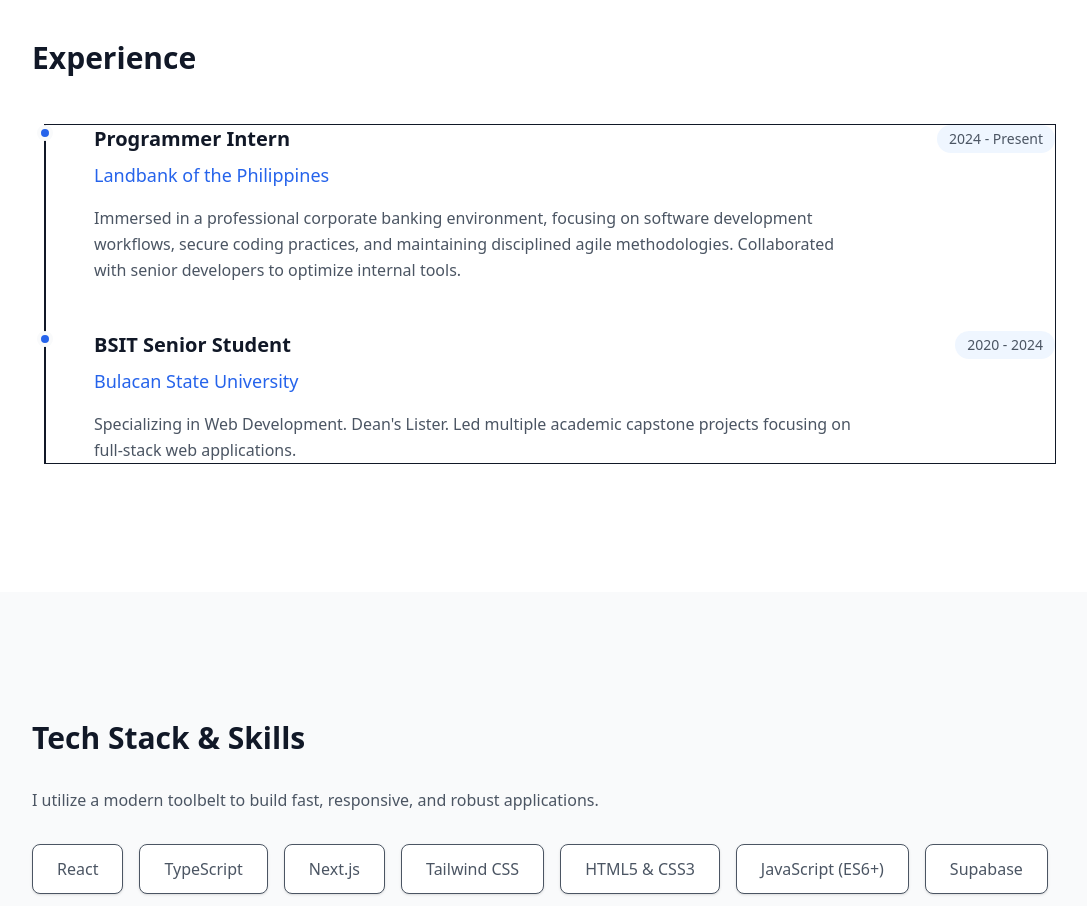
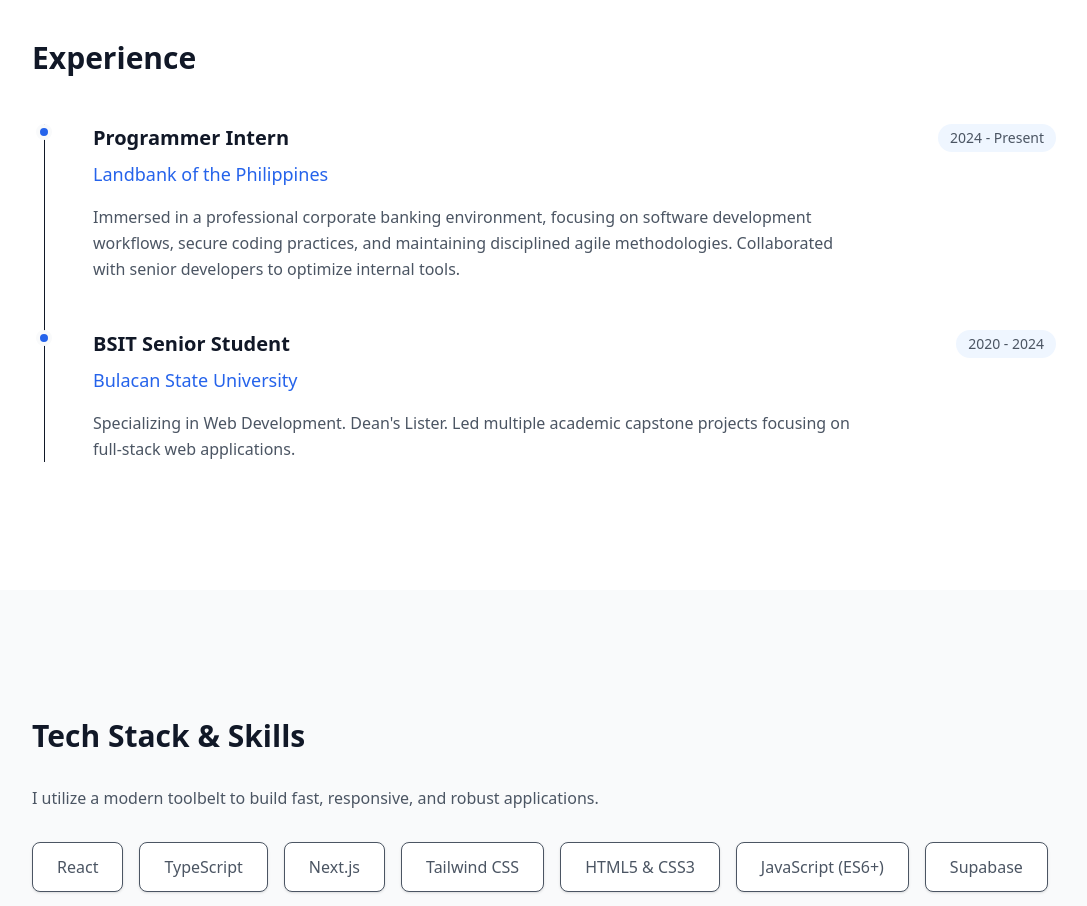
Before and after one commit to elli1216/eli, a React (Vite) app: page / in a window 1280 px wide. Shown: the part 1700-2606 px from the top of the page, without its empty margins (96-1183 px from the left). Built offline with nearby package versions, Linux system fonts and the light colour scheme.

Commit message:
feat: Refactor layout styles and update Experience component for improved design

```diff
--- a/App.tsx
+++ b/App.tsx
@@ -34,7 +34,7 @@ const App: React.FC = () => {
   return (
     <div className="min-h-screen flex flex-col overflow-x-hidden">
       <Navbar darkMode={darkMode} toggleTheme={toggleTheme} />
-      <main className="flex-grow">
+      <main className="grow">
         <Hero />
         <About />
         <Experience />
--- a/components/Experience.tsx
+++ b/components/Experience.tsx
@@ -6,11 +6,11 @@ export const Experience: React.FC = () => {
   return (
     <Section id="experience" className="bg-card">
       <h2 className="text-3xl font-bold text-foreground mb-12">Experience</h2>
-      <div className="relative border-l-2 border ml-3 space-y-12">
+      <div className="relative border-l ml-3 space-y-12">
         {EXPERIENCE_DATA.map((item) => (
           <div key={item.id} className="relative pl-8 sm:pl-12 group">
             {/* Timeline Dot */}
-            <div className="absolute -left-[9px] top-0 w-4 h-4 rounded-full bg-primary border-4 border-background group-hover:scale-125 transition-transform" />
+            <div className="absolute -left-2.25 top-0 w-4 h-4 rounded-full bg-primary border-4 border-background group-hover:scale-125 transition-transform" />
 
             <div className="flex flex-col sm:flex-row sm:items-center sm:justify-between mb-2">
               <h3 className="text-xl font-bold text-foreground">
--- a/globals.css
+++ b/globals.css
@@ -5,12 +5,11 @@
   --foreground: #111827;      /* gray-900 */
   --muted-foreground: #4b5563; /* gray-600 */
   --card: #ffffff;            /* white */
-  --border: #e5e7eb;          /* gray-200 */
+  --border: #1e293b;          /* gray-200 */
   --input: #f9fafb;            /* gray-50 */
   --primary: #2563eb;          /* blue-600 */
   --primary-foreground: #ffffff; /* white */
   --accent: #eff6ff;         /* blue-100 */
-  --ring: #93c5fd;           /* blue-300 */
 }
 
 .dark {
@@ -23,7 +22,6 @@
   --primary: #60a5fa;          /* blue-400 */
   --primary-foreground: #0f172a; /* slate-900 */
   --accent: #1e293b;  /* slate-800 */
-  --ring: #2563eb;           /* blue-600 */
 }
 
 @theme {
@@ -36,7 +34,6 @@
   --color-primary: var(--primary);
   --color-primary-foreground: var(--primary-foreground);
   --color-accent: var(--accent);
-  --color-ring: var(--ring);
 
   --animation-blob: blob 7s infinite;
   @keyframes blob {
```
Also changed, not shown: 1 other file (tests, documents, lock files or other folders).
